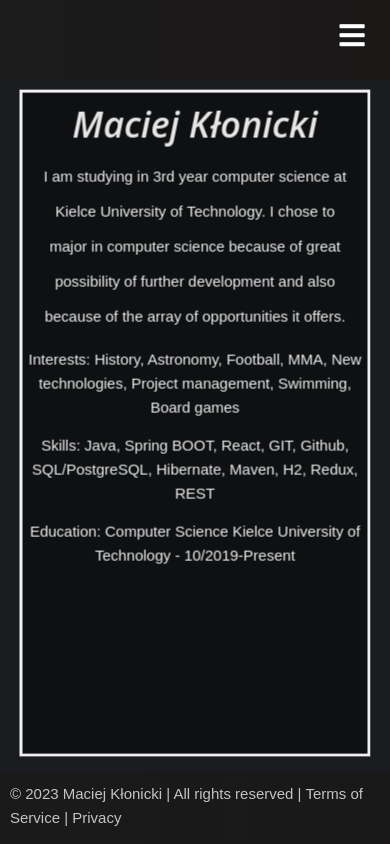
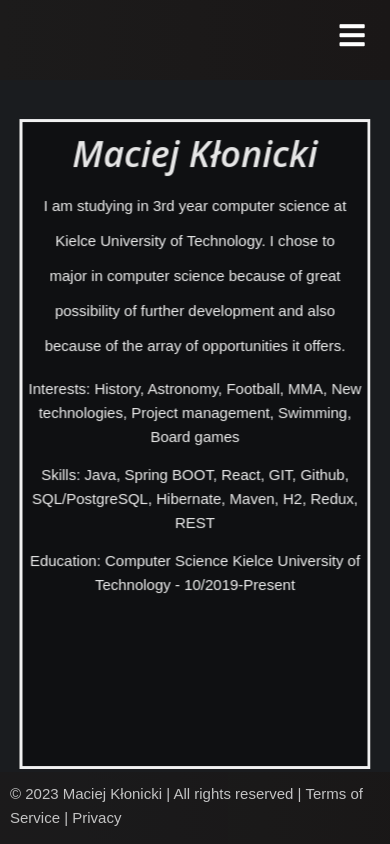
Before and after one commit to MaciejKlonicki/MyPortfolio, a React (Create React App) app: page /aboutme in a window 390 px wide. Built offline with nearby package versions, Linux system fonts and the light colour scheme; the HTML template or start-up script is replaced by a standard one.

Commit message:
Improved my previous commit x3

```diff
--- a/src/components/aboutMe/Aboutme.css
+++ b/src/components/aboutMe/Aboutme.css
@@ -61,8 +61,8 @@ p {
 
   @media screen and (max-width: 768px) {
     .aboutme-place {
-      top: 49.5%;
+      top: 52%;
       width: 90%;
-      height: 79%;
+      height: 77%;
   }
   }
```
